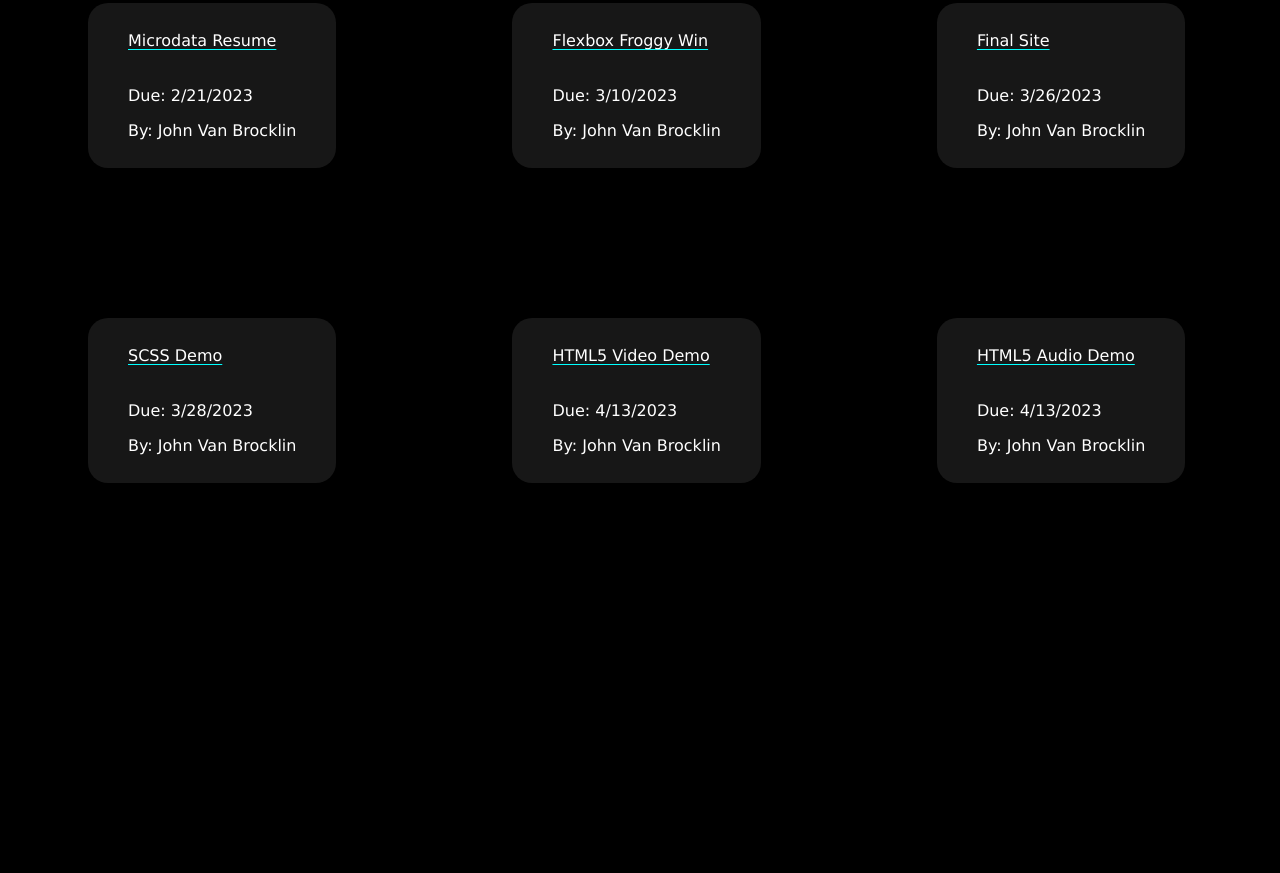
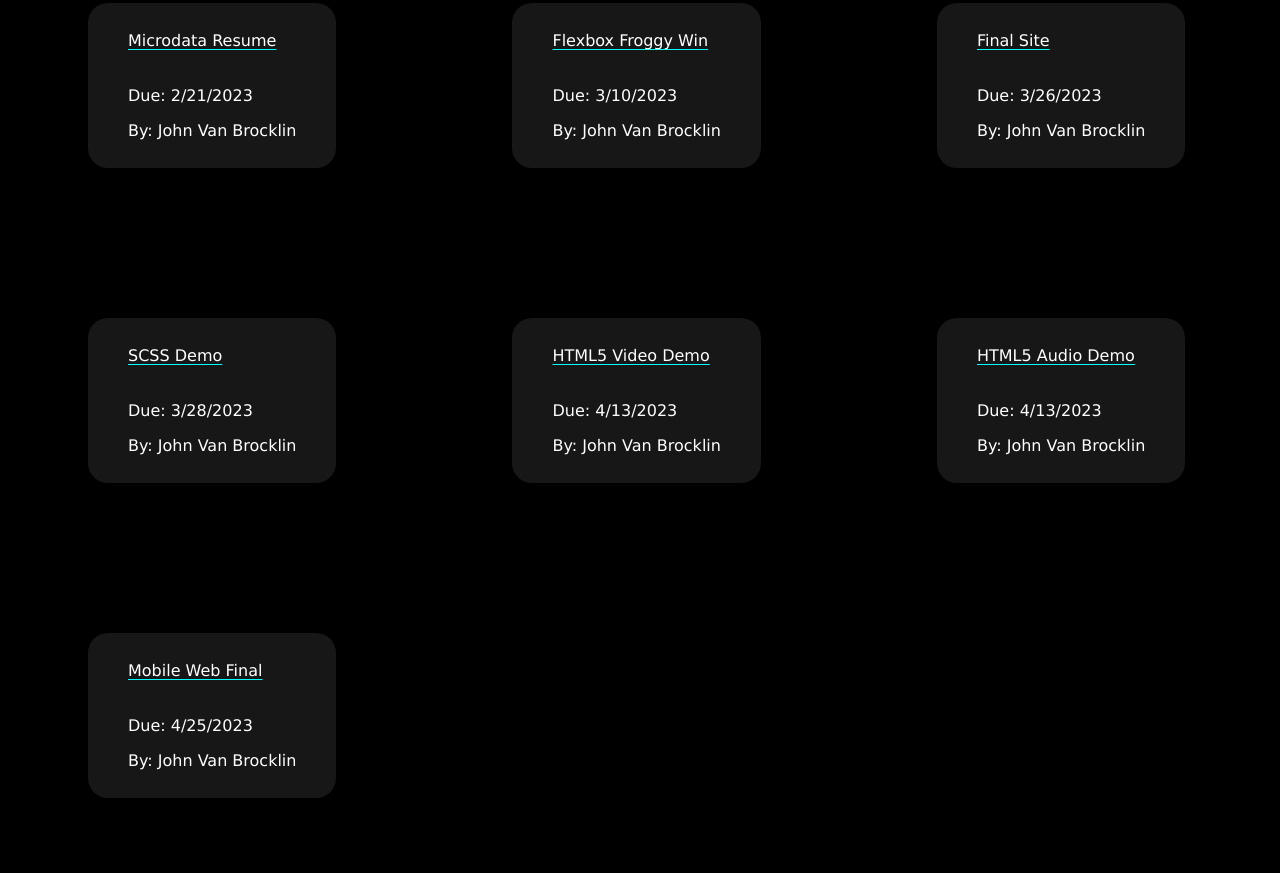
Before and after one commit to JohnVanBrocklin/ifsc-3342, a plain HTML site: page index.html in a window 1280 px wide. Shown: the part 487-1360 px from the top of the page. Before the commit the page ends 1045 px from the top, so only its background shows below. Drawn offline with Linux system fonts and the light colour scheme.

Commit message:
final site added and complete

```diff
--- a/index.html
+++ b/index.html
@@ -187,5 +187,24 @@
             </div>
         </div>
     </div>
+    <div class="wrap">
+        <div class="assignment-container assign-3">
+            <div class="box">
+                <div class="main-nav">
+                    <nav>
+                        <ul class="nav-ul">
+                            <li class="nav-li">
+                                <a href="final-assignment/index.html" class="nav-a" target="_blank">Mobile Web Final</a>
+                            </li>
+                        </ul>
+                </div>
+                <div class="content">
+                    <time class="time" datetime="2023-4-25">Due: 4/25/2023</time>
+                    <p class="name">By: John Van Brocklin</p>
+                </div>
+                </nav>
+            </div>
+        </div>
+    </div>
 </body>
 </html>
```
